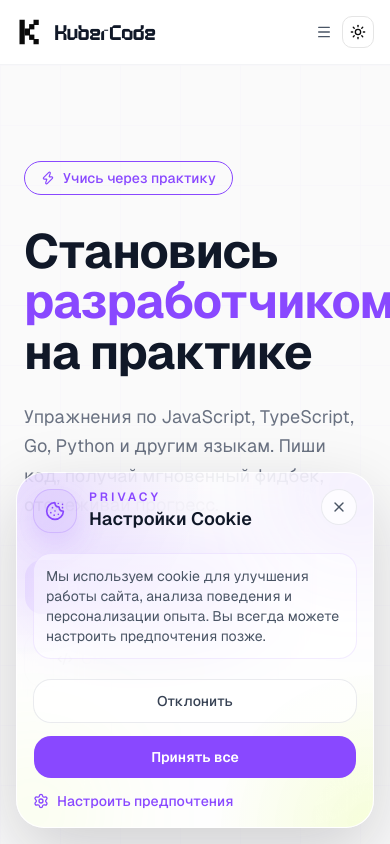
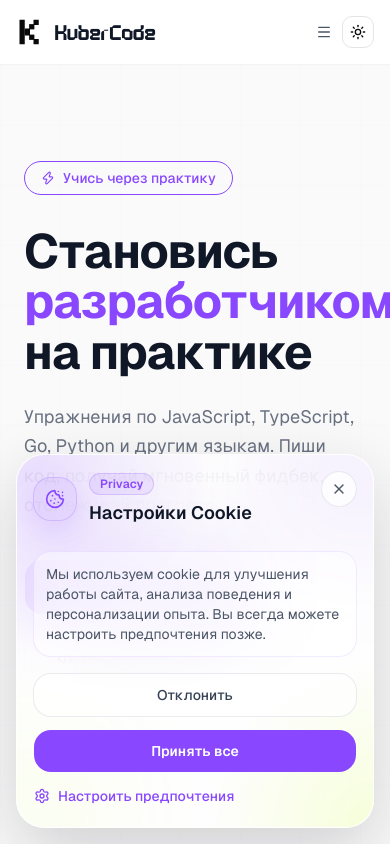
Before and after one commit to Muniabi/KuberCode-v0.3, a Next.js app: page / in a window 390 px wide. Shown: the top 844 px of the page. Built offline with nearby package versions, Linux system fonts and the light colour scheme.

Commit message:
redesigned coockies dilog

```diff
--- a/components/ui/CookieConsent.tsx
+++ b/components/ui/CookieConsent.tsx
@@ -2,7 +2,17 @@ import { AnimatePresence, motion } from "framer-motion";
 import { useEffect, useState } from "react";
 import { Cookie, Settings, Shield, Sparkles, X } from "lucide-react";
 
+import { Badge } from "@/components/ui/badge";
 import { Button } from "@/components/ui/button";
+import {
+    Card,
+    CardContent,
+    CardFooter,
+    CardHeader,
+} from "@/components/ui/card";
+import { Label } from "@/components/ui/label";
+import { Separator } from "@/components/ui/separator";
+import { Switch } from "@/components/ui/switch";
 
 type CookieType = "necessary" | "analytics" | "marketing";
 
@@ -18,6 +28,12 @@ const defaultPreferences: CookiePreferences = {
     marketing: false,
 };
 
+const allAcceptedPreferences: CookiePreferences = {
+    necessary: true,
+    analytics: true,
+    marketing: true,
+};
+
 export const CookieConsent = () => {
     const [isVisible, setIsVisible] = useState(false);
     const [showSettings, setShowSettings] = useState(false);
@@ -25,6 +41,20 @@ export const CookieConsent = () => {
         useState<CookiePreferences>(defaultPreferences);
 
     const handleAccept = () => {
+        setPreferences(allAcceptedPreferences);
+        setIsVisible(false);
+        localStorage.setItem("cookieConsent", "accepted");
+        localStorage.setItem(
+            "cookiePreferences",
+            JSON.stringify(allAcceptedPreferences),
+        );
+
+        if (allAcceptedPreferences.analytics) {
+            // TODO: Включить Google Analytics
+        }
+    };
+
+    const handleSavePreferences = () => {
         setIsVisible(false);
         localStorage.setItem("cookieConsent", "accepted");
         localStorage.setItem("cookiePreferences", JSON.stringify(preferences));
@@ -56,6 +86,7 @@ export const CookieConsent = () => {
 
         if (savedPreferences) {
             try {
+                // eslint-disable-next-line react-hooks/set-state-in-effect
                 setPreferences({
                     ...defaultPreferences,
                     ...JSON.parse(savedPreferences),
@@ -87,35 +118,40 @@ export const CookieConsent = () => {
             transition={{ duration: 0.35, ease: "easeOut" }}
             className="fixed inset-x-4 bottom-4 z-50 sm:left-auto sm:right-4 sm:inset-x-auto"
         >
-            <div className="relative mx-auto max-w-[460px] overflow-hidden rounded-[28px] border border-white/60 bg-white/78 p-4 shadow-[0_24px_70px_rgba(19,18,27,0.18)] backdrop-blur-2xl dark:border-white/10 dark:bg-[var(--bg-color-dark)]/75 sm:p-5">
+            <Card className="relative mx-auto max-w-[460px] overflow-hidden rounded-[28px] border border-white/60 bg-white/78 px-0 py-0 shadow-[0_24px_70px_rgba(19,18,27,0.18)] backdrop-blur-2xl dark:border-white/10 dark:bg-[var(--bg-color-dark)]/75">
                 <div className="absolute inset-0 bg-[radial-gradient(circle_at_top_left,rgba(137,72,255,0.18),transparent_38%),radial-gradient(circle_at_bottom_right,rgba(206,255,26,0.16),transparent_32%)]" />
                 <div className="absolute -right-10 -top-10 h-28 w-28 rounded-full bg-[var(--purple)]/20 blur-3xl" />
                 <div className="absolute -bottom-8 -left-8 h-24 w-24 rounded-full bg-[var(--lime)]/20 blur-3xl" />
 
-                <div className="relative flex flex-col gap-5">
-                    <div className="flex items-start justify-between gap-3">
+                <CardHeader className="relative flex flex-row items-start justify-between gap-3 px-4 pt-4 sm:px-5 sm:pt-5">
                     <div className="flex items-center gap-3">
                         <div className="flex h-11 w-11 items-center justify-center rounded-2xl border border-[var(--purple)]/20 bg-[var(--purple)]/10 text-[var(--purple)] shadow-[0_10px_30px_rgba(137,72,255,0.18)] dark:border-[var(--lime)]/20 dark:bg-[var(--lime)]/10 dark:text-[var(--lime)]">
                             <Cookie className="h-5 w-5" />
                         </div>
                         <div>
-                                <p className="text-xs font-semibold uppercase tracking-[0.24em] text-[var(--purple)] dark:text-[var(--lime)]">
+                            <Badge
+                                variant="outline"
+                                className="mb-1 border-[var(--purple)]/20 bg-[var(--purple)]/10 text-[var(--purple)] dark:border-[var(--lime)]/20 dark:bg-[var(--lime)]/10 dark:text-[var(--lime)]"
+                            >
                                 Privacy
-                                </p>
+                            </Badge>
                             <h3 className="text-lg font-semibold text-gray-900 dark:text-white">
                                 Настройки Cookie
                             </h3>
                         </div>
                     </div>
 
-                        <button
+                    <Button
+                        variant="ghost"
+                        size="icon"
                         onClick={() => setIsVisible(false)}
-                            className="flex h-9 w-9 items-center justify-center rounded-full border border-gray-200/80 bg-white/70 text-gray-600 transition-all hover:-translate-y-0.5 hover:bg-white dark:border-white/10 dark:bg-white/5 dark:text-gray-300 dark:hover:bg-white/10"
+                        className="h-9 w-9 rounded-full border border-gray-200/80 bg-white/70 text-gray-600 hover:bg-white dark:border-white/10 dark:bg-white/5 dark:text-gray-300 dark:hover:bg-white/10"
                     >
                         <X className="h-4 w-4" />
-                        </button>
-                    </div>
+                    </Button>
+                </CardHeader>
 
+                <CardContent className="relative space-y-4 px-4 pb-4 sm:px-5 sm:pb-5">
                     <div className="rounded-2xl border border-[var(--purple)]/10 bg-white/45 p-3 text-sm text-gray-600 dark:border-white/10 dark:bg-white/[0.03] dark:text-gray-300">
                         Мы используем cookie для улучшения работы сайта, анализа
                         поведения и персонализации опыта. Вы всегда можете
@@ -134,26 +170,28 @@ export const CookieConsent = () => {
                             >
                                 <div className="grid gap-3 sm:grid-cols-2">
                                     <Button
+                                        variant="outline"
                                         onClick={handleDecline}
-                                        className="h-11 rounded-2xl border border-gray-200/80 bg-white/70 text-sm font-medium text-gray-700 transition-all hover:-translate-y-0.5 hover:bg-white dark:border-white/10 dark:bg-white/5 dark:text-gray-200 dark:hover:bg-white/10"
+                                        className="h-11 rounded-2xl border border-gray-200/80 bg-white/70 text-sm font-medium text-gray-700 hover:bg-white dark:border-white/10 dark:bg-white/5 dark:text-gray-200 dark:hover:bg-white/10"
                                     >
                                         Отклонить
                                     </Button>
                                     <Button
                                         onClick={handleAccept}
-                                        className="h-11 rounded-2xl bg-[var(--purple)] text-sm font-semibold text-white transition-all hover:-translate-y-0.5 hover:bg-[var(--purple)]/90 dark:bg-[var(--lime)] dark:text-black dark:hover:bg-[var(--lime)]/90"
+                                        className="h-11 rounded-2xl bg-[var(--purple)] text-sm font-semibold text-white hover:bg-[var(--purple)]/90 dark:bg-[var(--lime)] dark:text-black dark:hover:bg-[var(--lime)]/90"
                                     >
                                         Принять все
                                     </Button>
                                 </div>
 
-                                <button
+                                <Button
+                                    variant="ghost"
                                     onClick={() => setShowSettings(true)}
-                                    className="flex items-center gap-2 text-sm font-medium text-[var(--purple)] transition-colors hover:text-[var(--purple)]/80 dark:text-[var(--lime)] dark:hover:text-[var(--lime)]/80"
+                                    className="h-auto gap-2 px-0 text-sm font-medium text-[var(--purple)] hover:bg-transparent hover:text-[var(--purple)]/80 dark:text-[var(--lime)] dark:hover:text-[var(--lime)]/80"
                                 >
                                     <Settings className="h-4 w-4" />
                                     Настроить предпочтения
-                                </button>
+                                </Button>
                             </motion.div>
                         ) : (
                             <motion.div
@@ -172,9 +210,9 @@ export const CookieConsent = () => {
                                                     <Shield className="h-4 w-4" />
                                                 </div>
                                                 <div>
-                                                    <p className="text-sm font-medium text-gray-900 dark:text-white">
+                                                    <Label className="text-sm font-medium text-gray-900 dark:text-white">
                                                         Необходимые
-                                                    </p>
+                                                    </Label>
                                                     <p className="text-xs text-gray-500 dark:text-gray-400">
                                                         Обязательны для работы
                                                         сайта
@@ -182,19 +220,14 @@ export const CookieConsent = () => {
                                                 </div>
                                             </div>
 
-                                            <label className="relative inline-flex cursor-not-allowed items-center">
-                                                <input
-                                                    type="checkbox"
-                                                    checked={
-                                                        preferences.necessary
-                                                    }
+                                            <Switch
+                                                checked={preferences.necessary}
                                                 disabled
-                                                    className="peer sr-only"
+                                                className="data-[state=checked]:bg-[var(--purple)] dark:data-[state=checked]:bg-[var(--lime)]"
                                             />
-                                                <span className="h-6 w-11 rounded-full bg-gray-200 transition-colors dark:bg-gray-700" />
-                                                <span className="absolute left-[2px] top-[2px] h-5 w-5 rounded-full bg-white transition-transform peer-checked:translate-x-5 dark:bg-gray-100" />
-                                            </label>
                                         </div>
+
+                                        <Separator className="bg-[var(--purple)]/10 dark:bg-white/10" />
 
                                         <div className="flex items-center justify-between gap-3">
                                             <div className="flex items-center gap-3">
@@ -202,9 +235,9 @@ export const CookieConsent = () => {
                                                     <Sparkles className="h-4 w-4" />
                                                 </div>
                                                 <div>
-                                                    <p className="text-sm font-medium text-gray-900 dark:text-white">
+                                                    <Label className="text-sm font-medium text-gray-900 dark:text-white">
                                                         Аналитика
-                                                    </p>
+                                                    </Label>
                                                     <p className="text-xs text-gray-500 dark:text-gray-400">
                                                         Для понимания поведения
                                                         пользователей
@@ -212,23 +245,18 @@ export const CookieConsent = () => {
                                                 </div>
                                             </div>
 
-                                            <label className="relative inline-flex cursor-pointer items-center">
-                                                <input
-                                                    type="checkbox"
-                                                    checked={
-                                                        preferences.analytics
-                                                    }
-                                                    onChange={() =>
+                                            <Switch
+                                                checked={preferences.analytics}
+                                                onCheckedChange={() =>
                                                     togglePreference(
                                                         "analytics",
                                                     )
                                                 }
-                                                    className="peer sr-only"
+                                                className="data-[state=checked]:bg-[var(--purple)] dark:data-[state=checked]:bg-[var(--lime)]"
                                             />
-                                                <span className="h-6 w-11 rounded-full bg-gray-200 transition-colors peer-checked:bg-[var(--purple)] dark:bg-gray-700 dark:peer-checked:bg-[var(--lime)]" />
-                                                <span className="absolute left-[2px] top-[2px] h-5 w-5 rounded-full bg-white transition-transform peer-checked:translate-x-5 dark:bg-gray-100" />
-                                            </label>
                                         </div>
+
+                                        <Separator className="bg-[var(--purple)]/10 dark:bg-white/10" />
 
                                         <div className="flex items-center justify-between gap-3">
                                             <div className="flex items-center gap-3">
@@ -236,9 +264,9 @@ export const CookieConsent = () => {
                                                     <Cookie className="h-4 w-4" />
                                                 </div>
                                                 <div>
-                                                    <p className="text-sm font-medium text-gray-900 dark:text-white">
+                                                    <Label className="text-sm font-medium text-gray-900 dark:text-white">
                                                         Маркетинг
-                                                    </p>
+                                                    </Label>
                                                     <p className="text-xs text-gray-500 dark:text-gray-400">
                                                         Для персонализированных
                                                         рекомендаций
@@ -246,36 +274,30 @@ export const CookieConsent = () => {
                                                 </div>
                                             </div>
 
-                                            <label className="relative inline-flex cursor-pointer items-center">
-                                                <input
-                                                    type="checkbox"
-                                                    checked={
-                                                        preferences.marketing
-                                                    }
-                                                    onChange={() =>
+                                            <Switch
+                                                checked={preferences.marketing}
+                                                onCheckedChange={() =>
                                                     togglePreference(
                                                         "marketing",
                                                     )
                                                 }
-                                                    className="peer sr-only"
+                                                className="data-[state=checked]:bg-[var(--purple)] dark:data-[state=checked]:bg-[var(--lime)]"
                                             />
-                                                <span className="h-6 w-11 rounded-full bg-gray-200 transition-colors peer-checked:bg-[var(--purple)] dark:bg-gray-700 dark:peer-checked:bg-[var(--lime)]" />
-                                                <span className="absolute left-[2px] top-[2px] h-5 w-5 rounded-full bg-white transition-transform peer-checked:translate-x-5 dark:bg-gray-100" />
-                                            </label>
                                         </div>
                                     </div>
                                 </div>
 
                                 <div className="grid gap-3 sm:grid-cols-2">
                                     <Button
+                                        variant="outline"
                                         onClick={() => setShowSettings(false)}
-                                        className="h-11 rounded-2xl border border-gray-200/80 bg-white/70 text-sm font-medium text-gray-700 transition-all hover:-translate-y-0.5 hover:bg-white dark:border-white/10 dark:bg-white/5 dark:text-gray-200 dark:hover:bg-white/10"
+                                        className="h-11 rounded-2xl border border-gray-200/80 bg-white/70 text-sm font-medium text-gray-700 hover:bg-white dark:border-white/10 dark:bg-white/5 dark:text-gray-200 dark:hover:bg-white/10"
                                     >
                                         Назад
                                     </Button>
                                     <Button
-                                        onClick={handleAccept}
-                                        className="h-11 rounded-2xl bg-[var(--purple)] text-sm font-semibold text-white transition-all hover:-translate-y-0.5 hover:bg-[var(--purple)]/90 dark:bg-[var(--lime)] dark:text-black dark:hover:bg-[var(--lime)]/90"
+                                        onClick={handleSavePreferences}
+                                        className="h-11 rounded-2xl bg-[var(--purple)] text-sm font-semibold text-white hover:bg-[var(--purple)]/90 dark:bg-[var(--lime)] dark:text-black dark:hover:bg-[var(--lime)]/90"
                                     >
                                         Сохранить
                                     </Button>
@@ -283,8 +305,12 @@ export const CookieConsent = () => {
                             </motion.div>
                         )}
                     </AnimatePresence>
-                </div>
-            </div>
+                </CardContent>
+
+                <CardFooter className="relative hidden px-4 pb-4 text-xs text-gray-500 dark:text-gray-400 sm:px-5 sm:block">
+                    Ваш выбор можно изменить позже в любом месте сайта.
+                </CardFooter>
+            </Card>
         </motion.div>
     );
 };
--- /dev/null
+++ b/components/ui/badge.tsx
@@ -0,0 +1,39 @@
+import * as React from "react";
+import { cva, type VariantProps } from "class-variance-authority";
+
+import { cn } from "@/lib/utils";
+
+const badgeVariants = cva(
+    "inline-flex items-center justify-center rounded-full border px-2.5 py-0.5 text-xs font-semibold transition-colors focus:outline-none focus:ring-2 focus:ring-ring focus:ring-offset-2",
+    {
+        variants: {
+            variant: {
+                default:
+                    "border-transparent bg-primary text-primary-foreground [a&]:hover:bg-primary/90",
+                secondary:
+                    "border-transparent bg-secondary text-secondary-foreground [a&]:hover:bg-secondary/80",
+                outline:
+                    "text-foreground [a&]:hover:bg-accent [a&]:hover:text-accent-foreground",
+            },
+        },
+        defaultVariants: {
+            variant: "default",
+        },
+    },
+);
+
+function Badge({
+    className,
+    variant,
+    ...props
+}: React.ComponentProps<"span"> & VariantProps<typeof badgeVariants>) {
+    return (
+        <span
+            data-slot="badge"
+            className={cn(badgeVariants({ variant }), className)}
+            {...props}
+        />
+    );
+}
+
+export { Badge, badgeVariants };
--- /dev/null
+++ b/components/ui/card.tsx
@@ -0,0 +1,92 @@
+import * as React from "react";
+
+import { cn } from "@/lib/utils";
+
+function Card({ className, ...props }: React.ComponentProps<"div">) {
+    return (
+        <div
+            data-slot="card"
+            className={cn(
+                "bg-card text-card-foreground flex flex-col gap-6 rounded-xl border py-6 shadow-sm",
+                className,
+            )}
+            {...props}
+        />
+    );
+}
+
+function CardHeader({ className, ...props }: React.ComponentProps<"div">) {
+    return (
+        <div
+            data-slot="card-header"
+            className={cn(
+                "@container/card-header grid auto-rows-min grid-rows-[auto_auto] gap-1.5 px-6 has-data-[slot=card-action]:grid-cols-[1fr_auto] [.border-b]:pb-6",
+                className,
+            )}
+            {...props}
+        />
+    );
+}
+
+function CardTitle({ className, ...props }: React.ComponentProps<"div">) {
+    return (
+        <div
+            data-slot="card-title"
+            className={cn("leading-none font-semibold", className)}
+            {...props}
+        />
+    );
+}
+
+function CardDescription({ className, ...props }: React.ComponentProps<"div">) {
+    return (
+        <div
+            data-slot="card-description"
+            className={cn("text-muted-foreground text-sm", className)}
+            {...props}
+        />
+    );
+}
+
+function CardAction({ className, ...props }: React.ComponentProps<"div">) {
+    return (
+        <div
+            data-slot="card-action"
+            className={cn(
+                "col-start-2 row-span-2 row-start-1 self-start",
+                className,
+            )}
+            {...props}
+        />
+    );
+}
+
+function CardContent({ className, ...props }: React.ComponentProps<"div">) {
+    return (
+        <div
+            data-slot="card-content"
+            className={cn("px-6", className)}
+            {...props}
+        />
+    );
+}
+
+function CardFooter({ className, ...props }: React.ComponentProps<"div">) {
+    return (
+        <div
+            data-slot="card-footer"
+            className={cn("flex items-center px-6 [.border-t]:pt-6", className)}
+            {...props}
+        />
+    );
+}
+
+export {
+    Card,
+    CardAction,
+    CardContent,
+    CardDescription,
+    CardFooter,
+    CardHeader,
+    CardTitle,
+};
--- /dev/null
+++ b/components/ui/label.tsx
@@ -0,0 +1,24 @@
+"use client";
+
+import * as LabelPrimitive from "@radix-ui/react-label";
+import * as React from "react";
+
+import { cn } from "@/lib/utils";
+
+function Label({
+    className,
+    ...props
+}: React.ComponentProps<typeof LabelPrimitive.Root>) {
+    return (
+        <LabelPrimitive.Root
+            data-slot="label"
+            className={cn(
+                "flex items-center gap-2 text-sm leading-none font-medium select-none group-data-[disabled=true]:pointer-events-none group-data-[disabled=true]:opacity-50 peer-disabled:cursor-not-allowed peer-disabled:opacity-50",
+                className,
+            )}
+            {...props}
+        />
+    );
+}
+
+export { Label };
--- /dev/null
+++ b/components/ui/separator.tsx
@@ -0,0 +1,28 @@
+"use client";
+
+import * as SeparatorPrimitive from "@radix-ui/react-separator";
+import * as React from "react";
+
+import { cn } from "@/lib/utils";
+
+function Separator({
+    className,
+    orientation = "horizontal",
+    decorative = true,
+    ...props
+}: React.ComponentProps<typeof SeparatorPrimitive.Root>) {
+    return (
+        <SeparatorPrimitive.Root
+            data-slot="separator-root"
+            decorative={decorative}
+            orientation={orientation}
+            className={cn(
+                "bg-border shrink-0 data-[orientation=horizontal]:h-px data-[orientation=horizontal]:w-full data-[orientation=vertical]:h-full data-[orientation=vertical]:w-px",
+                className,
+            )}
+            {...props}
+        />
+    );
+}
+
+export { Separator };
--- /dev/null
+++ b/components/ui/switch.tsx
@@ -0,0 +1,31 @@
+"use client";
+
+import * as SwitchPrimitive from "@radix-ui/react-switch";
+import * as React from "react";
+
+import { cn } from "@/lib/utils";
+
+function Switch({
+    className,
+    ...props
+}: React.ComponentProps<typeof SwitchPrimitive.Root>) {
+    return (
+        <SwitchPrimitive.Root
+            data-slot="switch"
+            className={cn(
+                "peer data-[state=checked]:bg-primary data-[state=unchecked]:bg-input focus-visible:border-ring focus-visible:ring-ring/50 dark:data-[state=unchecked]:bg-input/80 inline-flex h-[1.15rem] w-8 shrink-0 items-center rounded-full border border-transparent shadow-xs transition-all outline-none focus-visible:ring-[3px] disabled:cursor-not-allowed disabled:opacity-50",
+                className,
+            )}
+            {...props}
+        >
+            <SwitchPrimitive.Thumb
+                data-slot="switch-thumb"
+                className={cn(
+                    "bg-background dark:data-[state=unchecked]:bg-foreground dark:data-[state=checked]:bg-primary-foreground pointer-events-none block size-4 rounded-full ring-0 transition-transform data-[state=checked]:translate-x-[calc(100%-2px)] data-[state=unchecked]:translate-x-0",
+                )}
+            />
+        </SwitchPrimitive.Root>
+    );
+}
+
+export { Switch };
```
Also changed, not shown: components/ui/Footer.tsx (+4 -4 lines). Lines whose indentation alone changed are shown as unchanged.
